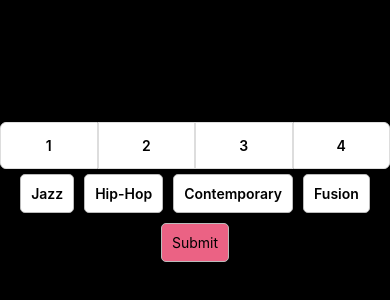
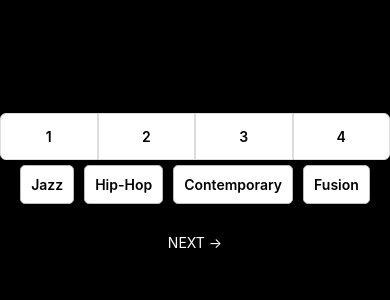
Before and after one commit to uwblueprint/dancefest-mobile, a React Native app: screen / in a window 390 px wide. Shown: the part 236-536 px from the top of the page. Built offline with nearby package versions, Linux system fonts and the light colour scheme.

Commit message:
Tests and more props to button component

```diff
--- a/components/Button/index.js
+++ b/components/Button/index.js
@@ -6,40 +6,38 @@ import { StyleSheet } from 'react-native';
 export default class Button extends React.Component {
   static propTypes = {
     action: PropTypes.string,
+		color: PropTypes.string,
   }
 
+	getButtonStyle() {
+		return {
+			backgroundColor: this.props.color,
+			display: 'flex',
+			justifyContent: 'center',
+			margin:5,
+			padding: 20,
+		}
+	}
+
   render() {
+		const buttonStyle = this.getButtonStyle()
     return (
       <View style={style.buttonCollection}>
           <TouchableHighlight
-						style={style.button}
-            onPress={() => {console.log('hi')}}
-            underlayColor='#fff'>
-              <Text>{this.props.action}</Text>
+						style={buttonStyle}
+            onPress={() => {this.props.onSubmit}}
+            underlayColor='#EB6284'>
+              <Text style={style.text}>{this.props.action}</Text>
           </TouchableHighlight>
       </View>
     );
   }
 }
 
+
+
 const style = StyleSheet.create({
-  buttonCollection: {
-    flexDirection: 'row',
-    flexWrap: 'wrap',
-  },
-  button: {
-		backgroundColor: '#EB6284',
-    borderRadius: 5,
-    borderColor: '#BBBBBB',
-    borderWidth: 1,
-    margin: 5,
-    padding: 10,
-  },
-  selectedButton: {
-    borderColor: '#EB6284',
-    backgroundColor: '#EB6284',
-  },
-  selectedText: {
+  text: {
     color: '#fff',
   },
 });
--- a/components/DanceCritiqueForm/index.js
+++ b/components/DanceCritiqueForm/index.js
@@ -11,7 +11,7 @@ class DanceCritiqueForm extends React.Component {
         <Text>DanceFest!</Text>
         <Field name="test1" component={RadioButtons} props={{ buttonNames: ['1', '2', '3', '4'], mergeButtons: true }} />
         <Field name="test2" component={RadioButtons} props={{ buttonNames: ['Jazz', 'Hip-Hop', 'Contemporary', 'Fusion'] }} />
-				<Field name="test3" component={Button} props={{action:'Submit'}} />
+				<Field name="test3" component={Button} props={{action:'NEXT ->', color:'black'}} />
       </View>
     );
   }
```
Also changed, not shown: 1 other file (tests, documents, lock files or other folders).
